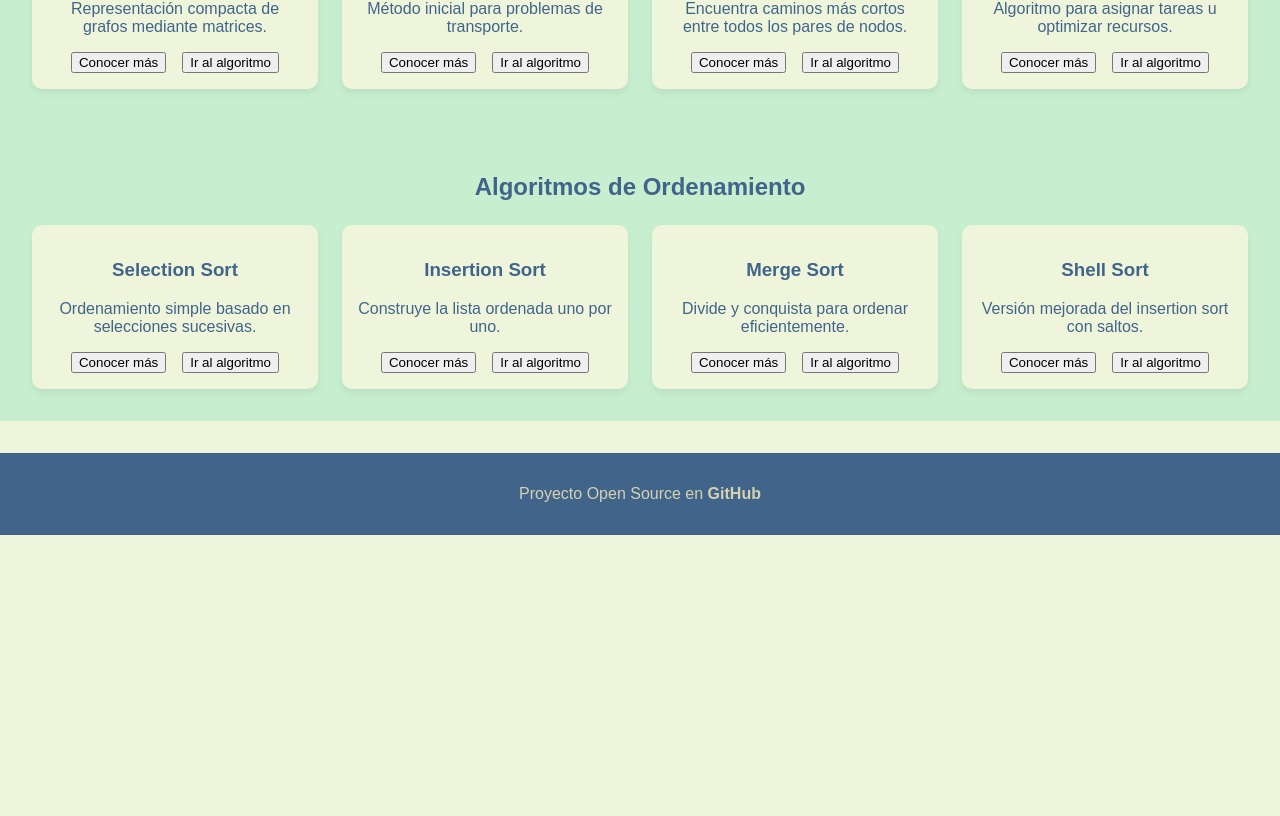
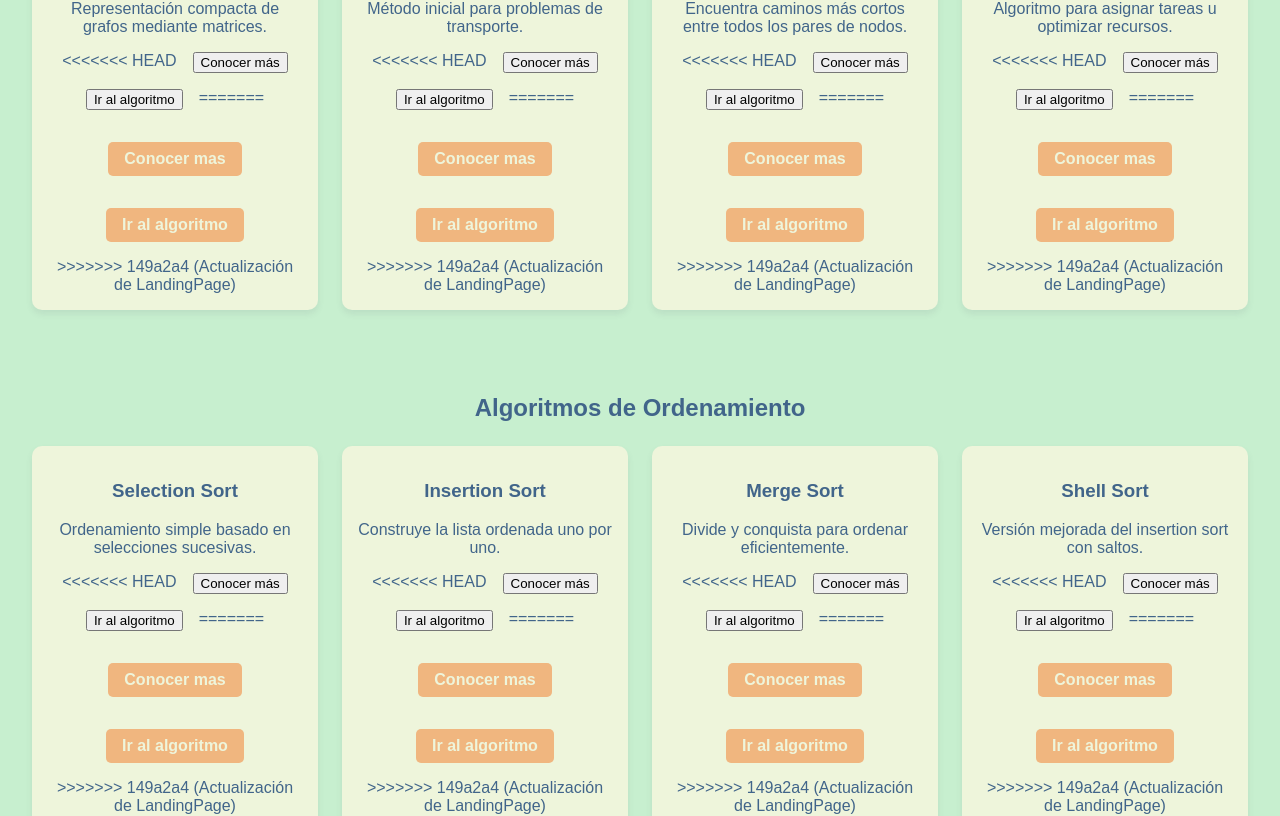
Before and after one commit to paolaqv/Algoritmos-Frontend, a Vue app: page / in a window 1280 px wide. Shown: the part 927-1743 px from the top of the page. Before the commit the page ends 1462 px from the top, so only its background shows below. Built offline with nearby package versions, Linux system fonts and the light colour scheme.

Commit message:
Cambios en LandingPage

```diff
--- a/src/views/LandingPage.vue
+++ b/src/views/LandingPage.vue
@@ -52,32 +52,52 @@
       <h3>Matriz de Adyacencia</h3>
       <p>Representación compacta de grafos mediante matrices.</p>
       <div class="card-buttons">
+<<<<<<< HEAD
         <button class="btn">Conocer más</button>
         <button class="btn btn-outline">Ir al algoritmo</button>
+=======
+        <router-link to="/graphs" class="cta-button scale-up">Conocer mas</router-link>
+        <router-link to="/graphs" class="cta-button scale-up">Ir al algoritmo</router-link>
+>>>>>>> 149a2a4 (Actualización de LandingPage)
       </div>
     </div>
     <div class="algorithm-card">
       <h3>North West</h3>
       <p>Método inicial para problemas de transporte.</p>
       <div class="card-buttons">
+<<<<<<< HEAD
         <button class="btn">Conocer más</button>
         <button class="btn btn-outline">Ir al algoritmo</button>
+=======
+        <router-link to="/graphs" class="cta-button scale-up">Conocer mas</router-link>
+        <router-link to="/graphs" class="cta-button scale-up">Ir al algoritmo</router-link>
+>>>>>>> 149a2a4 (Actualización de LandingPage)
       </div>
     </div>
     <div class="algorithm-card">
       <h3>Johnson</h3>
       <p>Encuentra caminos más cortos entre todos los pares de nodos.</p>
       <div class="card-buttons">
+<<<<<<< HEAD
         <button class="btn">Conocer más</button>
         <button class="btn btn-outline">Ir al algoritmo</button>
+=======
+        <router-link to="/graphs" class="cta-button scale-up">Conocer mas</router-link>
+        <router-link to="/graphs" class="cta-button scale-up">Ir al algoritmo</router-link>
+>>>>>>> 149a2a4 (Actualización de LandingPage)
       </div>
     </div>
     <div class="algorithm-card">
       <h3>Asignación</h3>
       <p>Algoritmo para asignar tareas u optimizar recursos.</p>
       <div class="card-buttons">
+<<<<<<< HEAD
         <button class="btn">Conocer más</button>
         <button class="btn btn-outline">Ir al algoritmo</button>
+=======
+        <router-link to="/graphs" class="cta-button scale-up">Conocer mas</router-link>
+        <router-link to="/graphs" class="cta-button scale-up">Ir al algoritmo</router-link>
+>>>>>>> 149a2a4 (Actualización de LandingPage)
       </div>
     </div>
   </div>
@@ -91,32 +111,52 @@
       <h3>Selection Sort</h3>
       <p>Ordenamiento simple basado en selecciones sucesivas.</p>
       <div class="card-buttons">
+<<<<<<< HEAD
         <button class="btn">Conocer más</button>
         <button class="btn btn-outline">Ir al algoritmo</button>
+=======
+        <router-link to="/graphs" class="cta-button scale-up">Conocer mas</router-link>
+        <router-link to="/graphs" class="cta-button scale-up">Ir al algoritmo</router-link>
+>>>>>>> 149a2a4 (Actualización de LandingPage)
       </div>
     </div>
     <div class="algorithm-card">
       <h3>Insertion Sort</h3>
       <p>Construye la lista ordenada uno por uno.</p>
       <div class="card-buttons">
+<<<<<<< HEAD
         <button class="btn">Conocer más</button>
         <button class="btn btn-outline">Ir al algoritmo</button>
+=======
+        <router-link to="/graphs" class="cta-button scale-up">Conocer mas</router-link>
+        <router-link to="/graphs" class="cta-button scale-up">Ir al algoritmo</router-link>
+>>>>>>> 149a2a4 (Actualización de LandingPage)
       </div>
     </div>
     <div class="algorithm-card">
       <h3>Merge Sort</h3>
       <p>Divide y conquista para ordenar eficientemente.</p>
       <div class="card-buttons">
+<<<<<<< HEAD
         <button class="btn">Conocer más</button>
         <button class="btn btn-outline">Ir al algoritmo</button>
+=======
+      <router-link to="/graphs" class="cta-button scale-up">Conocer mas</router-link>
+        <router-link to="/graphs" class="cta-button scale-up">Ir al algoritmo</router-link>
+>>>>>>> 149a2a4 (Actualización de LandingPage)
       </div>
     </div>
     <div class="algorithm-card">
       <h3>Shell Sort</h3>
       <p>Versión mejorada del insertion sort con saltos.</p>
       <div class="card-buttons">
+<<<<<<< HEAD
         <button class="btn">Conocer más</button>
         <button class="btn btn-outline">Ir al algoritmo</button>
+=======
+      <router-link to="/graphs" class="cta-button scale-up">Conocer mas</router-link>
+        <router-link to="/graphs" class="cta-button scale-up">Ir al algoritmo</router-link>
+>>>>>>> 149a2a4 (Actualización de LandingPage)
       </div>
     </div>
   </div>
```
